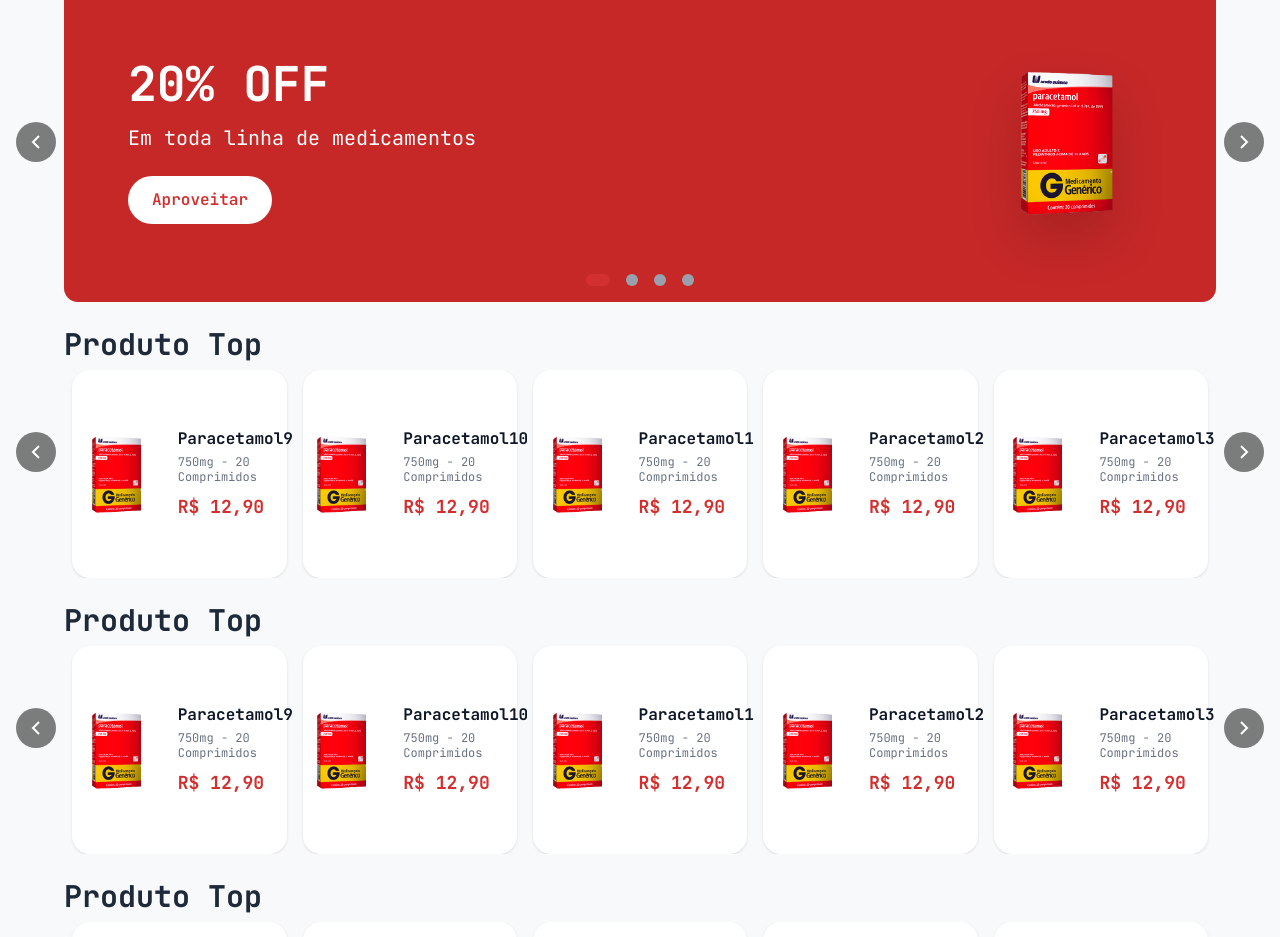
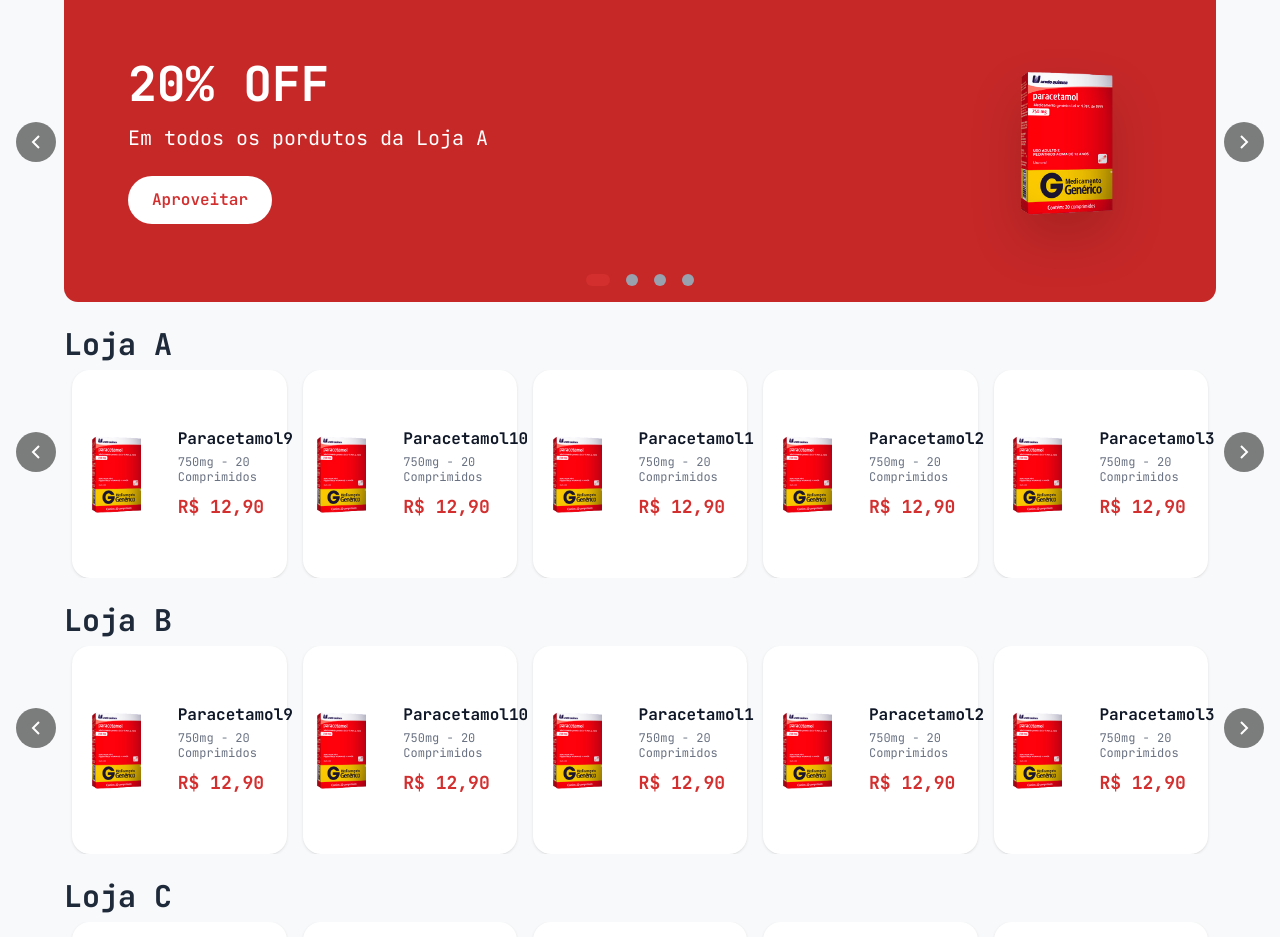
Before and after one commit to coated82/My-HealthKey, a Next.js app in the folder my-healthkey/: page / in a window 1280 px wide. Shown: the part 400-1337 px from the top of the page. Built offline with nearby package versions, Linux system fonts and the light colour scheme.

Commit message:
Fix Update
Fiz algumas pequenas alterações estéticas para ficar mais apresentável.

```diff
--- a/my-healthkey/src/app/_components/footer.tsx
+++ b/my-healthkey/src/app/_components/footer.tsx
@@ -3,29 +3,42 @@ import { AppleLogoIcon, GooglePlayLogoIcon } from "@phosphor-icons/react";
 
 export function Footer() {
   return (
-
-        <section className="bg-slate-800 py-16 text-white border-t border-red-500/20">
-            <div className='container mx-auto px-4 max-w-7xl'>
-
+    <section
+      style={{ background: "#1E1E1E" }}
+      className="py-16 text-white border-t border-red-500/20"
+    >
+      <div className="container mx-auto px-4 max-w-7xl">
         <footer>
-
           <div className="grid grid-cols-1 md:grid-cols-2 lg:grid-cols-4 gap-8 mb-12 mt-5">
-
-
             <div className="flex flex-col items-start">
-                            <h3 className="text-xl font-bold mb-3 text-red-500">My-HealthKey</h3>
+              <h3 className="text-xl font-bold mb-3 text-red-500">
+                My-HealthKey
+              </h3>
               <p className="text-xs text-gray-300 leading-relaxed text-justify">
-                                A sua chave para uma saúde mais acessível. Comparamos preços de medicamentos em tempo real nas melhores drogarias da sua região para garantir economia e transparência.
+                A sua chave para uma saúde mais acessível. Comparamos preços de
+                medicamentos em tempo real nas melhores drogarias da sua região
+                para garantir economia e transparência.
               </p>
             </div>
-
 
             <div className="flex flex-col gap-3">
               <h3 className="text-xl font-bold mb-3">Institucional</h3>
               <ul className="text-xs text-gray-300 flex flex-col gap-2">
-                                <li><a href="#" className="hover:text-white transition">Drogarias parceiras</a></li>
-                                <li><a href="#" className="hover:text-white transition">Políticas de privacidade</a></li>
-                                <li><a href="#" className="hover:text-white transition">Termos de uso</a></li>
+                <li>
+                  <a href="#" className="hover:text-white transition">
+                    Drogarias parceiras
+                  </a>
+                </li>
+                <li>
+                  <a href="#" className="hover:text-white transition">
+                    Políticas de privacidade
+                  </a>
+                </li>
+                <li>
+                  <a href="#" className="hover:text-white transition">
+                    Termos de uso
+                  </a>
+                </li>
               </ul>
             </div>
 
@@ -50,20 +63,21 @@ export function Footer() {
                 </button>
               </div>
             </div>
-
           </div>
 
           <div className="border-t border-gray-700 my-8 w-full" />
 
           <div className="w-full text-[11px] text-gray-400 text-center leading-relaxed flex flex-col gap-2">
             <p className="max-w-4xl mx-auto">
-                            As informações contidas neste site não devem ser usadas para automedicação e não substituem, em hipótese alguma, as orientações dadas pelo profissional da área médica.
+              As informações contidas neste site não devem ser usadas para
+              automedicação e não substituem, em hipótese alguma, as orientações
+              dadas pelo profissional da área médica.
             </p>
-                        <p className="text-gray-500 font-semibold">© 2026 My-HealthKey. Todos os direitos reservados.</p>
+            <p className="text-gray-500 font-semibold">
+              © 2026 My-HealthKey. Todos os direitos reservados.
+            </p>
           </div>
-
         </footer>
-
       </div>
     </section>
   );
--- a/my-healthkey/src/app/_components/heroCarousel.tsx
+++ b/my-healthkey/src/app/_components/heroCarousel.tsx
@@ -80,13 +80,13 @@ export function HeroCarousel() {
     {
       id: 1,
       title: "20% OFF",
-      description: "Em toda linha de medicamentos",
+      description: "Em todos os pordutos da Loja A",
       bgColor: "#C62828",
     },
     {
       id: 2,
       title: "Frete Grátis",
-      description: "Nas compras acima de R$ 99",
+      description: "Nas filiais da Loja B",
       bgColor: "#2E7D32",
     },
     {
@@ -98,7 +98,7 @@ export function HeroCarousel() {
     {
       id: 4,
       title: "Até 3x sem juros",
-      description: "No cartão de crédito",
+      description: "No cartão de crédito na Loja C",
       bgColor: "#E65100",
     },
   ];
--- a/my-healthkey/src/app/_components/opcaoA.tsx
+++ b/my-healthkey/src/app/_components/opcaoA.tsx
@@ -62,7 +62,8 @@ function DotButton({ selected, onClick }: DotButtonProps) {
   return (
     <button
       onClick={onClick}
-            className={`w-3 h-3 rounded-full transition-all mx-1 ${selected ? "bg-[#D32F2F] w-6" : "bg-gray-400 hover:bg-gray-500"
+      className={`w-3 h-3 rounded-full transition-all mx-1 ${
+        selected ? "bg-[#D32F2F] w-6" : "bg-gray-400 hover:bg-gray-500"
       }`}
     />
   );
@@ -155,17 +156,16 @@ export function OpcaoA() {
   return (
     <div className="relative group mt-6">
       <div className="ml-16 mt-4 mb-2">
-                <h1 className="text-3xl font-bold text-gray-800 font-mono">
-                    Produto Top
-                </h1>
+        <h1 className="text-3xl font-bold text-gray-800 font-mono">Loja A</h1>
       </div>
       <div className="overflow-hidden rounded-xl mx-16" ref={emblaRef}>
         <div className="flex">
           {produto.map((produto) => (
-                        <div key={produto.id} className="flex-[0_0_100%] sm:flex-[0_0_50%] md:flex-[0_0_20%] min-w-0 px-2">
             <div
-                                className="bg-white rounded-2xl p-6 h-52 w-full flex items-center justify-center gap-4 shadow-sm"
+              key={produto.id}
+              className="flex-[0_0_100%] sm:flex-[0_0_50%] md:flex-[0_0_20%] min-w-0 px-2"
             >
+              <div className="bg-white rounded-2xl p-6 h-52 w-full flex items-center justify-center gap-4 shadow-sm">
                 <div className="shrink-0 w-24 h-24 relative">
                   <Image
                     src="/Paracetamol.png"
@@ -199,8 +199,6 @@ export function OpcaoA() {
         onClick={() => emblaApi?.scrollNext()}
         enabled={nextBtnEnabled}
       />
-
-
     </div>
   );
 }
--- a/my-healthkey/src/app/_components/opcaoB.tsx
+++ b/my-healthkey/src/app/_components/opcaoB.tsx
@@ -62,7 +62,8 @@ function DotButton({ selected, onClick }: DotButtonProps) {
   return (
     <button
       onClick={onClick}
-            className={`w-3 h-3 rounded-full transition-all mx-1 ${selected ? "bg-[#D32F2F] w-6" : "bg-gray-400 hover:bg-gray-500"
+      className={`w-3 h-3 rounded-full transition-all mx-1 ${
+        selected ? "bg-[#D32F2F] w-6" : "bg-gray-400 hover:bg-gray-500"
       }`}
     />
   );
@@ -155,17 +156,16 @@ export function OpcaoB() {
   return (
     <div className="relative group mt-6">
       <div className="ml-16 mt-4 mb-2">
-                <h1 className="text-3xl font-bold text-gray-800 font-mono">
-                    Produto Top
-                </h1>
+        <h1 className="text-3xl font-bold text-gray-800 font-mono">Loja B</h1>
       </div>
       <div className="overflow-hidden rounded-xl mx-16" ref={emblaRef}>
         <div className="flex">
           {produto.map((produto) => (
-                        <div key={produto.id} className="flex-[0_0_100%] sm:flex-[0_0_50%] md:flex-[0_0_20%] min-w-0 px-2">
             <div
-                                className="bg-white rounded-2xl p-6 h-52 w-full flex items-center justify-center gap-4 shadow-sm"
+              key={produto.id}
+              className="flex-[0_0_100%] sm:flex-[0_0_50%] md:flex-[0_0_20%] min-w-0 px-2"
             >
+              <div className="bg-white rounded-2xl p-6 h-52 w-full flex items-center justify-center gap-4 shadow-sm">
                 <div className="shrink-0 w-24 h-24 relative">
                   <Image
                     src="/Paracetamol.png"
@@ -199,8 +199,6 @@ export function OpcaoB() {
         onClick={() => emblaApi?.scrollNext()}
         enabled={nextBtnEnabled}
       />
-
-
     </div>
   );
 }
--- a/my-healthkey/src/app/_components/opcaoC.tsx
+++ b/my-healthkey/src/app/_components/opcaoC.tsx
@@ -62,7 +62,8 @@ function DotButton({ selected, onClick }: DotButtonProps) {
   return (
     <button
       onClick={onClick}
-            className={`w-3 h-3 rounded-full transition-all mx-1 ${selected ? "bg-[#D32F2F] w-6" : "bg-gray-400 hover:bg-gray-500"
+      className={`w-3 h-3 rounded-full transition-all mx-1 ${
+        selected ? "bg-[#D32F2F] w-6" : "bg-gray-400 hover:bg-gray-500"
       }`}
     />
   );
@@ -155,17 +156,16 @@ export function OpcaoC() {
   return (
     <div className="relative group mt-6 mb-24">
       <div className="ml-16 mt-4 mb-2">
-                <h1 className="text-3xl font-bold text-gray-800 font-mono">
-                    Produto Top
-                </h1>
+        <h1 className="text-3xl font-bold text-gray-800 font-mono">Loja C</h1>
       </div>
       <div className="overflow-hidden rounded-xl mx-16" ref={emblaRef}>
         <div className="flex">
           {produto.map((produto) => (
-                        <div key={produto.id} className="flex-[0_0_100%] sm:flex-[0_0_50%] md:flex-[0_0_20%] min-w-0 px-2">
             <div
-                                className="bg-white rounded-2xl p-6 h-52 w-full flex items-center justify-center gap-4 shadow-sm"
+              key={produto.id}
+              className="flex-[0_0_100%] sm:flex-[0_0_50%] md:flex-[0_0_20%] min-w-0 px-2"
             >
+              <div className="bg-white rounded-2xl p-6 h-52 w-full flex items-center justify-center gap-4 shadow-sm">
                 <div className="shrink-0 w-24 h-24 relative">
                   <Image
                     src="/Paracetamol.png"
@@ -199,8 +199,6 @@ export function OpcaoC() {
         onClick={() => emblaApi?.scrollNext()}
         enabled={nextBtnEnabled}
       />
-
-
     </div>
   );
 }
```
Lines whose indentation alone changed are shown as unchanged.
